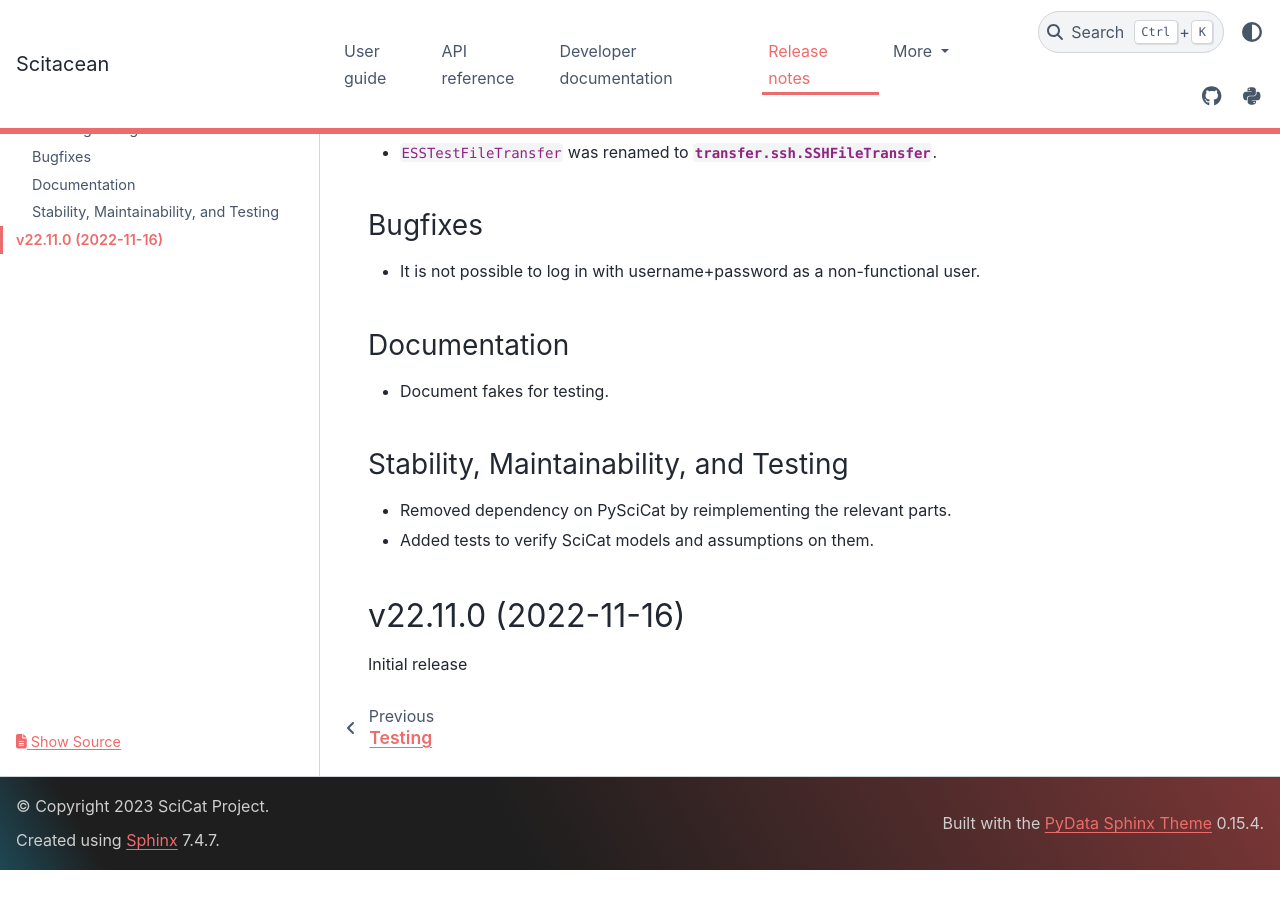
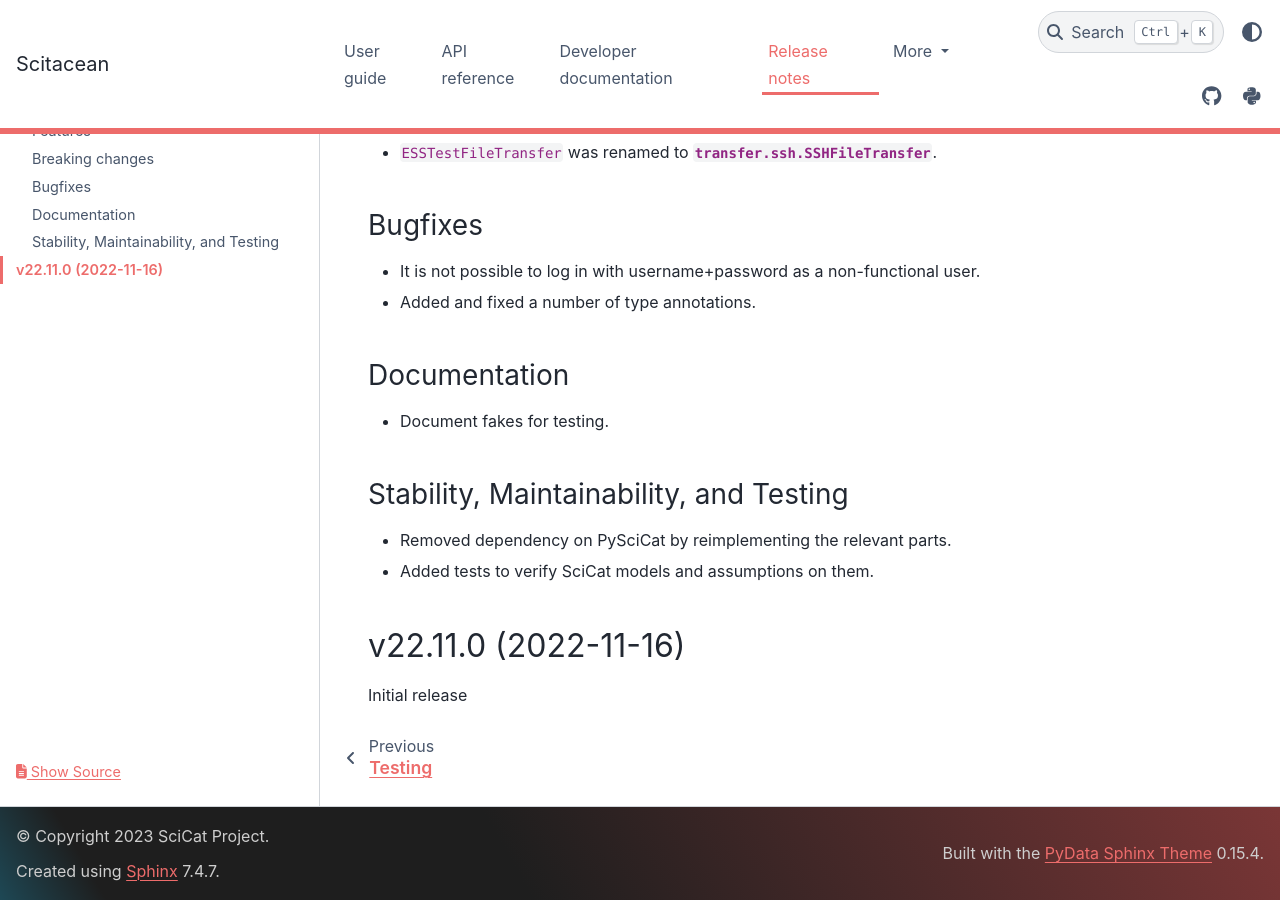
Before and after one commit to SciCatProject/scitacean, a Sphinx documentation site: the page built from docs/release-notes.rst, in a window 1280 px wide and 900 px high, scrolled down 565 px. Built offline with Sphinx 7.4.7 and the PyData theme 0.15.4, drawn with Linux system fonts in a browser that asks for light colours; the version number could not be read and is left out; before the commit the page ends 1435 px from its top, so only the background shows below that.

Commit message:
Add release note

```diff
--- a/docs/release-notes.rst
+++ b/docs/release-notes.rst
@@ -51,6 +51,7 @@ Bugfixes
 ~~~~~~~~
 
 * It is not possible to log in with username+password as a non-functional user.
+* Added and fixed a number of type annotations.
 
 Documentation
 ~~~~~~~~~~~~~
```
